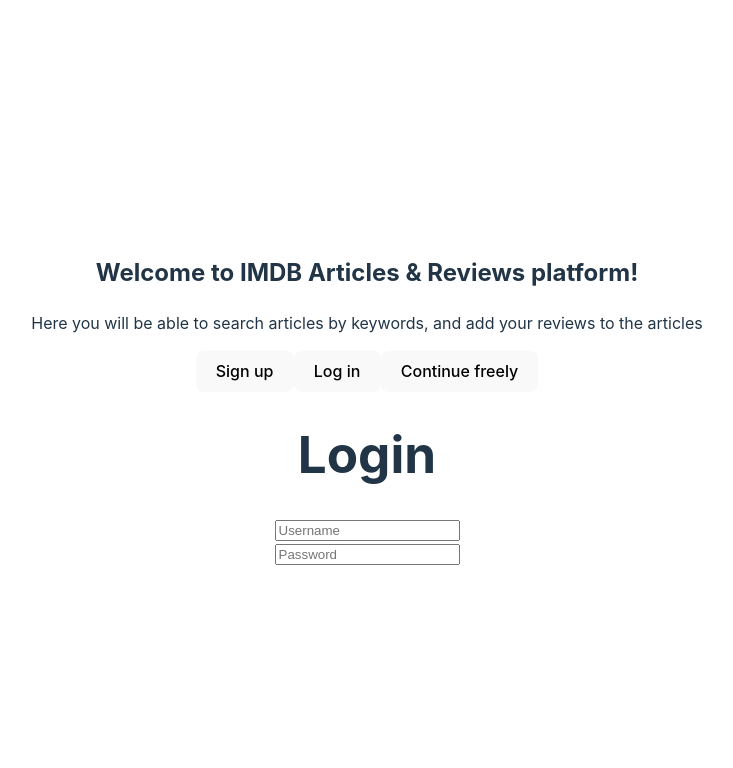
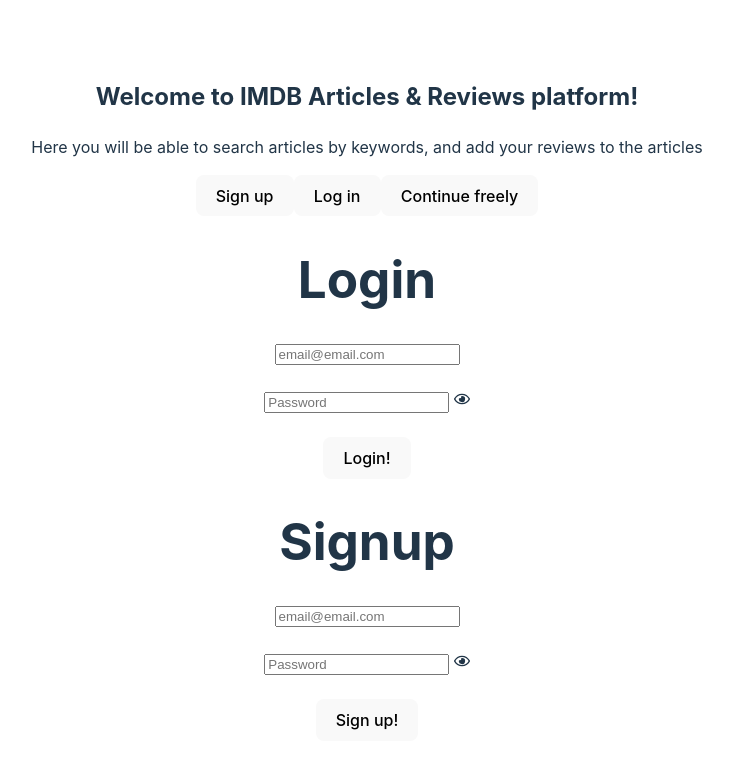
Before and after one commit to AlmogSkalka/imdb-reviews, a React (Vite) app in the folder imdb-articles-reviews/: page / in a window 1280 px wide. Shown: the top 768 px of the page, without its empty margins (273-1006 px from the left). Built offline with nearby package versions, Linux system fonts and the light colour scheme.

Commit message:
Update WelcomePage.jsx
Added login and signup forms. next will be handling the form data

```diff
--- a/imdb-articles-reviews/src/Pages/welcome/WelcomePage.jsx
+++ b/imdb-articles-reviews/src/Pages/welcome/WelcomePage.jsx
@@ -1,6 +1,21 @@
-import React from "react";
+import React, { useState } from "react";
+import * as FaIcons from "react-icons/fa";
 
-export default function welcome() {
+export default function WelcomePage() {
+  const [ShowPassword, setShowPassword] = useState(false);
+
+  const [ShowRegistrationPassword, setShowRegistrationPassword] =
+    useState(false);
+
+  //show signin password
+  const togglePassword = () => {
+    setShowPassword((prevState) => !prevState);
+  };
+
+  //show signup password
+  const toggleRegistrationPassword = () => {
+    setShowRegistrationPassword((prevState) => !prevState);
+  };
   return (
     <div className="container">
       <div className="side-div">
@@ -16,11 +31,53 @@
         </button>
       </div>
       {/* Login & Signup forms */}
+      {/* Login Form */}
       <div className="log-in-form">
         <h1>Login</h1>
-        <input type="text" className="text-input" placeholder="Username" />
+        <input
+          type="text"
+          className="text-input"
+          placeholder="email@email.com"
+        />
         <br />
-        <input type="password" className="text-input" placeholder="Password" />
+        <br />
+        <input
+          type={ShowPassword ? "text" : "password"}
+          className="text-input"
+          placeholder="Password"
+        />{" "}
+        {ShowPassword ? (
+          <FaIcons.FaRegEyeSlash onClick={togglePassword} />
+        ) : (
+          <FaIcons.FaRegEye onClick={togglePassword} />
+        )}
+        <br />
+        <br />
+        <button className="log-in-btn">Login!</button>
+      </div>
+      {/* Signup Form */}
+      <div className="sign-up-form">
+        <h1>Signup</h1>
+        <input
+          type="text"
+          className="text-input"
+          placeholder="email@email.com"
+        />
+        <br />
+        <br />
+        <input
+          type={ShowRegistrationPassword ? "text" : "password"}
+          className="text-input"
+          placeholder="Password"
+        />{" "}
+        {ShowRegistrationPassword ? (
+          <FaIcons.FaRegEyeSlash onClick={toggleRegistrationPassword} />
+        ) : (
+          <FaIcons.FaRegEye onClick={toggleRegistrationPassword} />
+        )}
+        <br />
+        <br />
+        <button className="sign-up-btn">Sign up!</button>
       </div>
     </div>
   );
```
